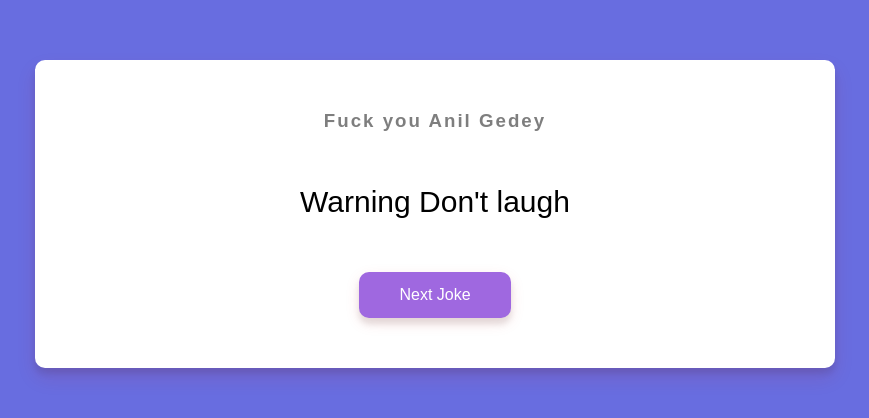
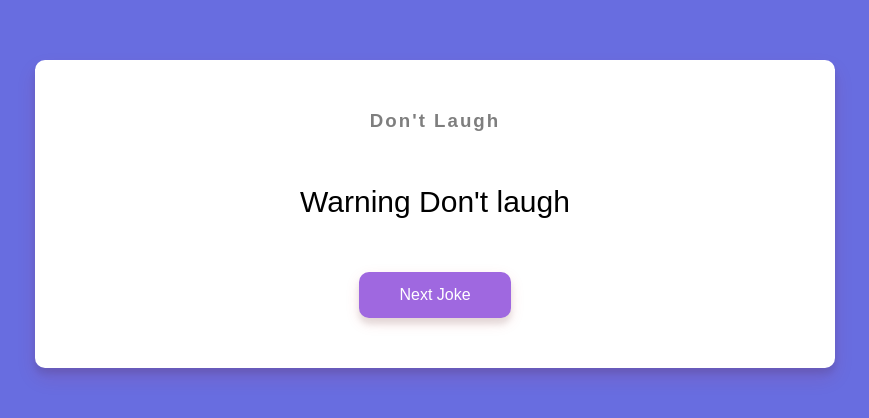
Before and after one commit to gaurab-khanal/JS-Das-Jokes, a plain HTML site: page index.html in a window 1280 px wide. Shown: the part 186-604 px from the top of the page, without its empty margins (205-1074 px from the left). Drawn offline with Linux system fonts and the light colour scheme; no server answers; a web font is replaced by a local one.

Commit message:
Update index.html

```diff
--- a/index.html
+++ b/index.html
@@ -10,7 +10,7 @@
 </head>
 <body>
     <div class="container">
-        <h3>Fuck you Anil Gedey</h3>
+        <h3>Don't Laugh</h3>
         <div id="joke" class="joke">
             Warning Don't laugh
         </div>
```
